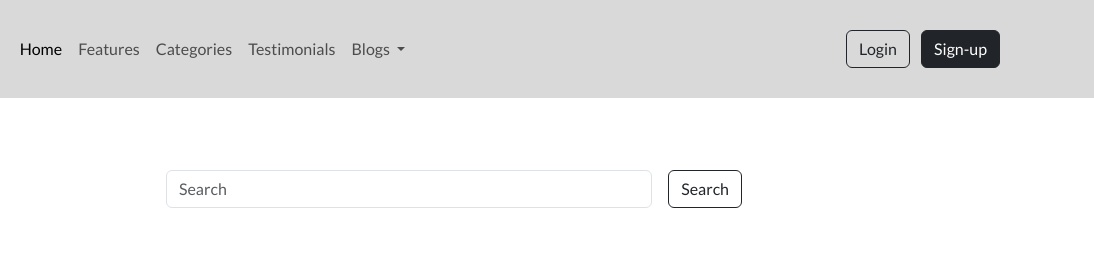
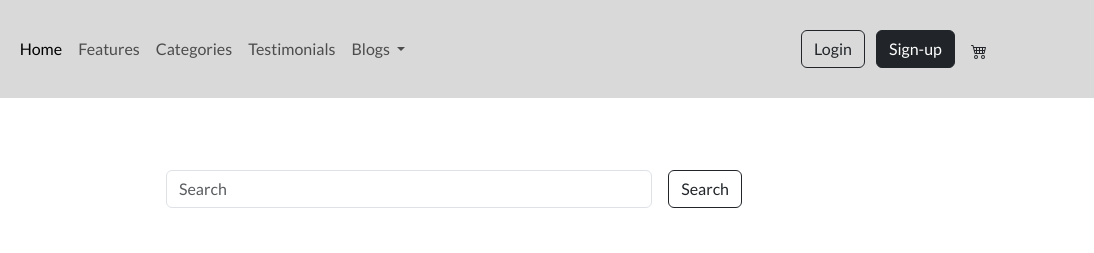
Before and after one commit to louismoses/buyorbarter, a plain HTML site: page index.html in a window 1280 px wide. Shown: the top 253 px of the page, 186-1280 px from the left. Drawn offline with nearby package versions, Linux system fonts and the light colour scheme.

Commit message:
Update : added cart icon on the navbar

```diff
--- a/index.html
+++ b/index.html
@@ -57,10 +57,16 @@
           <div class="text-lg-end text-md-center text-sm-center">
             <button type="button" class="btn btn-outline-dark me-2">Login</button>
             <button type="button" class="btn btn-dark">Sign-up</button>
+            <button type="button" class="btn"><svg xmlns="http://www.w3.org/2000/svg" width="16" height="16" fill="currentColor" class="bi bi-cart4" viewBox="0 0 16 16">
+              <path d="M0 2.5A.5.5 0 0 1 .5 2H2a.5.5 0 0 1 .485.379L2.89 4H14.5a.5.5 0 0 1 .485.621l-1.5 6A.5.5 0 0 1 13 11H4a.5.5 0 0 1-.485-.379L1.61 3H.5a.5.5 0 0 1-.5-.5zM3.14 5l.5 2H5V5H3.14zM6 5v2h2V5H6zm3 0v2h2V5H9zm3 0v2h1.36l.5-2H12zm1.11 3H12v2h.61l.5-2zM11 8H9v2h2V8zM8 8H6v2h2V8zM5 8H3.89l.5 2H5V8zm0 5a1 1 0 1 0 0 2 1 1 0 0 0 0-2zm-2 1a2 2 0 1 1 4 0 2 2 0 0 1-4 0zm9-1a1 1 0 1 0 0 2 1 1 0 0 0 0-2zm-2 1a2 2 0 1 1 4 0 2 2 0 0 1-4 0z"/>
+            </svg></button>
+
           </div>
         </div>
       </div>
+
     </nav>
+
    </div>
   </header>
     <main class="main">
```
